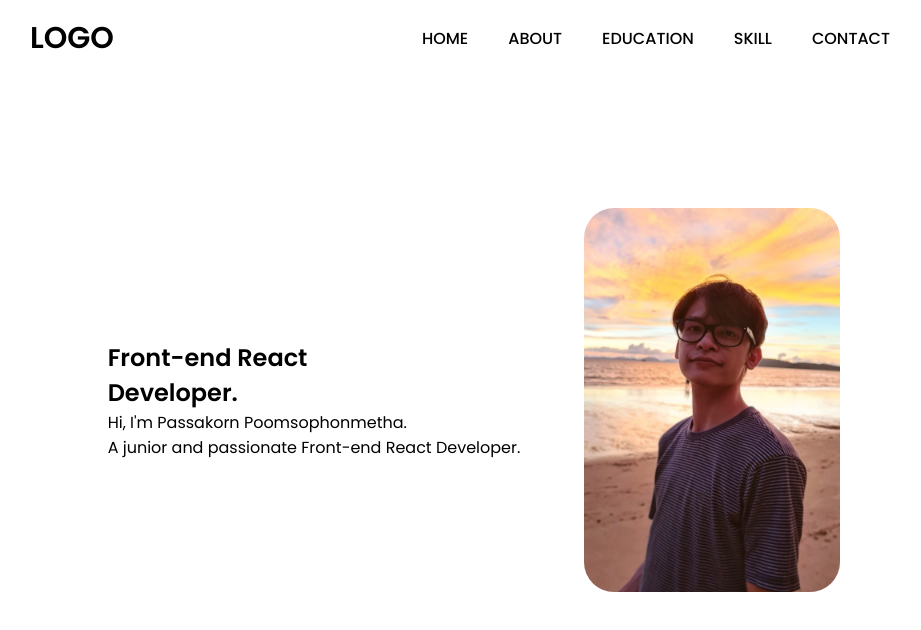
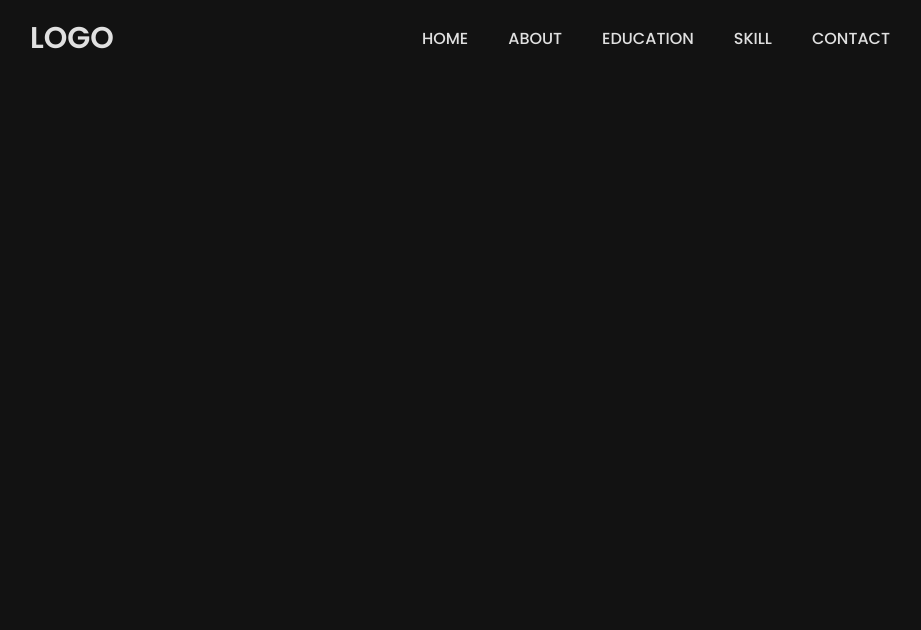
Before and after one commit to Ziilcher/vite_portfolio, a React (Vite) app: page / in a window 1280 px wide. Shown: the top 630 px of the page, without its empty margins (166-1087 px from the left). Built offline with nearby package versions, Linux system fonts and the light colour scheme.

Commit message:
Edit hompage.

```diff
--- a/src/App.jsx
+++ b/src/App.jsx
@@ -1,12 +1,19 @@
+import { BrowserRouter, Routes, Route } from 'react-router-dom'
+import './app.css'
+
 import Homepage from "./pages/Homepage"
+import Aboutpage from './pages/Aboutpage'
 import Navbar from "./components/Navbar"
 
 function App() {
   return (
-    <>
-      <Navbar />
-      <Homepage />
-    </>
+    <BrowserRouter>
+      <Navbar/>
+      <Routes>
+        <Route path='home' element={<Homepage/>}/>
+        <Route path='About' element={<Aboutpage/>}/>
+      </Routes>
+    </BrowserRouter>
   )
 }
 
```
